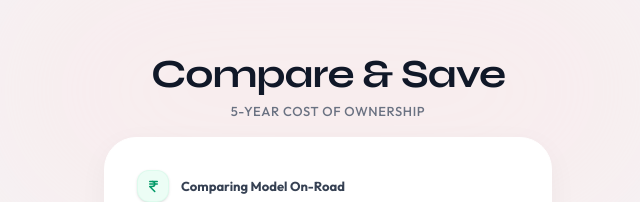
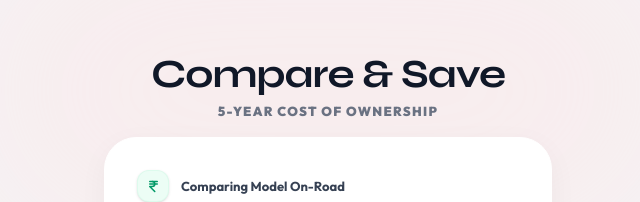
Before and after one commit to shivaacodes/tkm, a Next.js app: page / in a window 1280 px wide. Shown: the part 110-312 px from the top of the page, without its empty margins (312-952 px from the left). Built offline with nearby package versions, Linux system fonts and the light colour scheme.

Commit message:
Upgrade animations to buttery smooth springs and bolden title

```diff
--- a/src/app/page.tsx
+++ b/src/app/page.tsx
@@ -93,7 +93,7 @@ export default function Home() {
           <h1 className="text-[40px] leading-none font-bold text-gray-900 tracking-tight font-heading">
             Compare & Save
           </h1>
-          <p className="text-gray-500 text-[13px] mt-2 font-medium uppercase tracking-wider">5-Year Cost of Ownership</p>
+          <p className="text-gray-500 text-[13px] mt-2 font-black uppercase tracking-widest">5-Year Cost of Ownership</p>
         </div>
 
         {/* Main Integrated Card */}
@@ -207,7 +207,7 @@ export default function Home() {
                 initial={{ opacity: 0, height: 0 }}
                 animate={{ opacity: 1, height: "auto" }}
                 exit={{ opacity: 0, height: 0 }}
-                transition={{ duration: 0.4, ease: [0.23, 1, 0.32, 1] }}
+                transition={{ type: "spring", bounce: 0.35, duration: 0.6 }}
                 className="overflow-hidden"
               >
                 <div className="pt-6 mt-6 border-t border-dashed border-gray-200">
@@ -244,7 +244,7 @@ export default function Home() {
                         initial={{ opacity: 0, height: 0 }}
                         animate={{ opacity: 1, height: "auto" }}
                         exit={{ opacity: 0, height: 0 }}
-                        transition={{ duration: 0.3, ease: [0.23, 1, 0.32, 1] }}
+                        transition={{ type: "spring", bounce: 0.35, duration: 0.6 }}
                         className="overflow-hidden"
                       >
                         <div className="mt-5 border border-gray-200/60 rounded-[20px] overflow-hidden bg-white shadow-sm">
```
